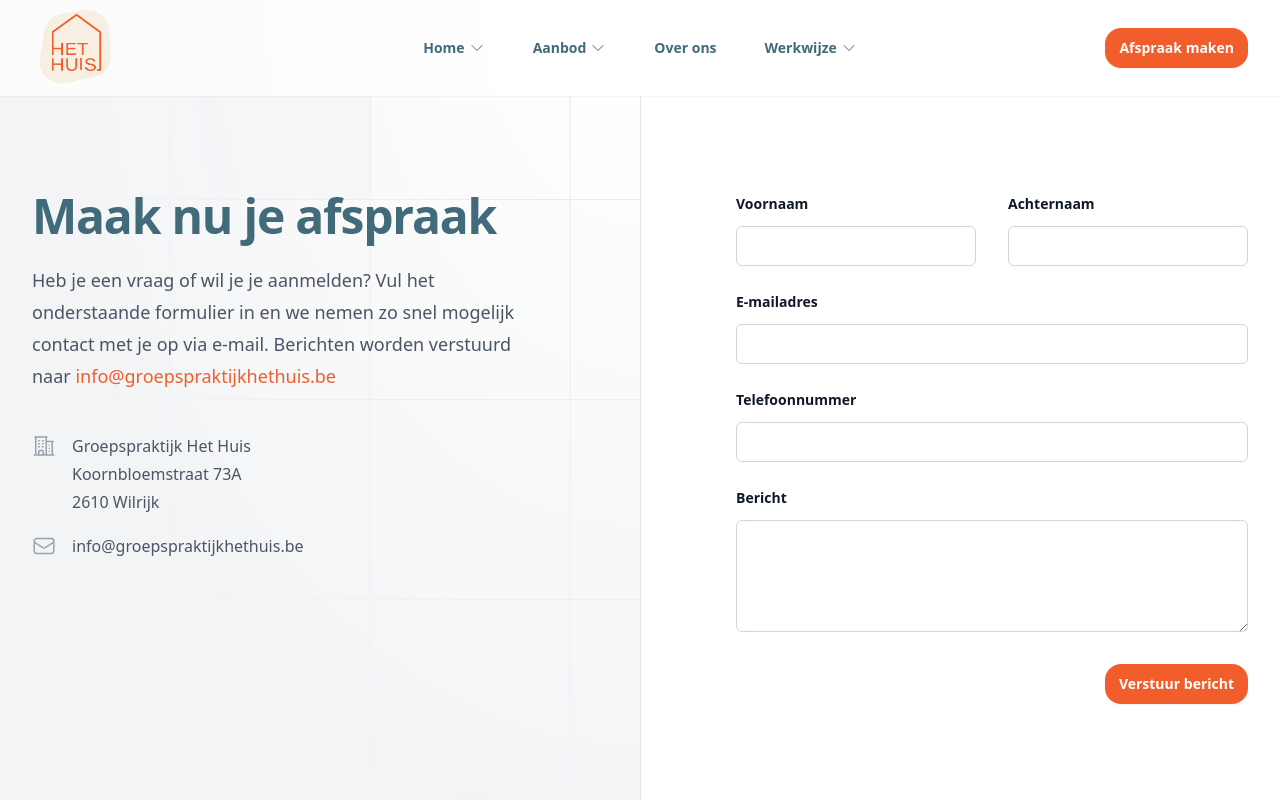
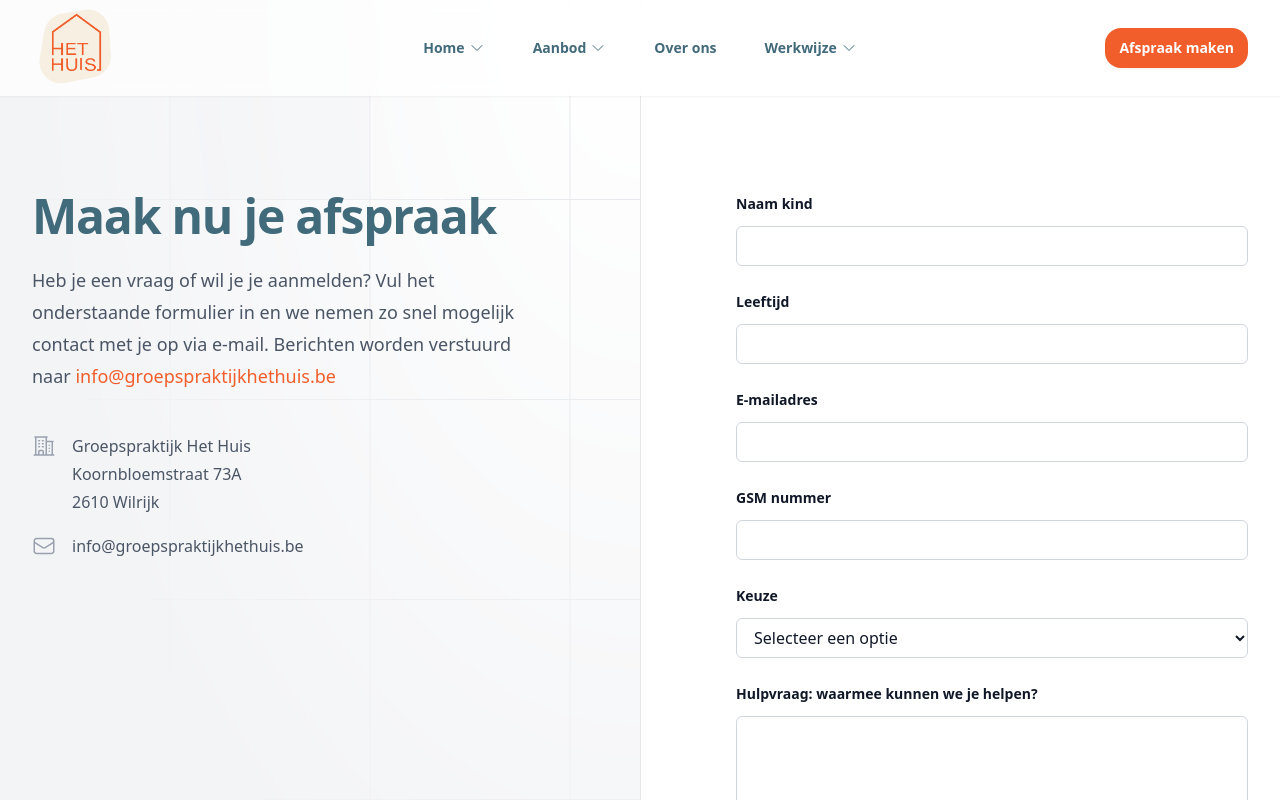
Before and after one commit to codeinkbe/groepspraktijkhethuis, a Next.js app: page /contact in a window 1280 px wide. Shown: the top 800 px of the page. Built offline with nearby package versions, Linux system fonts and the light colour scheme.

Commit message:
Update contact form fields

```diff
--- a/app/api/mailer/route.ts
+++ b/app/api/mailer/route.ts
@@ -9,10 +9,10 @@ export async function POST(request: NextRequest) {
     console.log('Mailer API called at:', new Date().toISOString());
     console.log('Environment check - RESEND_API_KEY exists:', !!process.env.RESEND_API_KEY);
 
-    const { firstName, lastName, email, phoneNumber, message } = await request.json();
+    const { childName, age, email, phoneNumber, serviceType, helpRequest } = await request.json();
 
     // Validate required fields
-    if (!firstName || !lastName || !email || !phoneNumber || !message) {
+    if (!childName || !age || !email || !phoneNumber || !serviceType || !helpRequest) {
       console.log('Validation failed - missing fields');
       return NextResponse.json(
         { error: 'Alle velden zijn verplicht' },
@@ -45,27 +45,29 @@ export async function POST(request: NextRequest) {
     const { data, error } = await resend.emails.send({
       from: 'Groepspraktijk Het Huis <noreply@groepspraktijkhethuis.be>',
       to: ['info@groepspraktijkhethuis.be'],
-      subject: `Nieuwe aanvraag van ${firstName} ${lastName}`,
+      subject: `Nieuwe aanmelding: ${serviceType} voor ${childName}`,
       html: `
         <div style="font-family: Arial, sans-serif; max-width: 600px; margin: 0 auto; padding: 20px;">
           <h2 style="color: #416a7b; border-bottom: 2px solid #f15e2c; padding-bottom: 10px;">
-            Nieuwe contactaanvraag
+            Nieuwe aanmelding
           </h2>
 
           <div style="background-color: #f7efe1; padding: 20px; border-radius: 8px; margin: 20px 0;">
-            <h3 style="color: #416a7b; margin-top: 0;">Contactgegevens</h3>
-            <p><strong>Naam:</strong> ${firstName} ${lastName}</p>
+            <h3 style="color: #416a7b; margin-top: 0;">Aanmeldingsgegevens</h3>
+            <p><strong>Naam kind:</strong> ${childName}</p>
+            <p><strong>Leeftijd:</strong> ${age} jaar</p>
             <p><strong>E-mail:</strong> ${email}</p>
-            <p><strong>Telefoon:</strong> ${phoneNumber}</p>
+            <p><strong>GSM nummer:</strong> ${phoneNumber}</p>
+            <p><strong>Aanmelding voor:</strong> ${serviceType}</p>
           </div>
 
           <div style="background-color: #c4e2f7; padding: 20px; border-radius: 8px; margin: 20px 0;">
-            <h3 style="color: #416a7b; margin-top: 0;">Bericht</h3>
-            <p style="white-space: pre-wrap; line-height: 1.6;">${message}</p>
+            <h3 style="color: #416a7b; margin-top: 0;">Hulpvraag</h3>
+            <p style="white-space: pre-wrap; line-height: 1.6;">${helpRequest}</p>
           </div>
 
           <div style="margin-top: 30px; padding-top: 20px; border-top: 1px solid #ddd; font-size: 12px; color: #666;">
-            <p>Dit bericht werd verzonden via het contactformulier op groepspraktijkhethuis.be</p>
+            <p>Deze aanmelding werd verzonden via het contactformulier op groepspraktijkhethuis.be</p>
             <p>Verzonden op: ${new Date().toLocaleString('nl-BE', {
               timeZone: 'Europe/Brussels',
               year: 'numeric',
@@ -89,7 +91,7 @@ export async function POST(request: NextRequest) {
 
     console.log('Email sent successfully:', data);
     return NextResponse.json(
-      { message: 'Bericht succesvol verzonden!' },
+      { message: 'Aanmelding succesvol verzonden!' },
       { status: 200 }
     );
 
--- a/app/contact/page.tsx
+++ b/app/contact/page.tsx
@@ -4,11 +4,12 @@ import { useState } from 'react'
 
 export default function ContactPage() {
   const [formData, setFormData] = useState({
-    firstName: '',
-    lastName: '',
+    childName: '',
+    age: '',
     email: '',
     phoneNumber: '',
-    message: ''
+    serviceType: '',
+    helpRequest: ''
   })
   const [isSubmitting, setIsSubmitting] = useState(false)
   const [submitStatus, setSubmitStatus] = useState<'idle' | 'success' | 'error'>('idle')
@@ -29,7 +30,7 @@ export default function ContactPage() {
 
       if (response.ok) {
         setSubmitStatus('success')
-        setFormData({ firstName: '', lastName: '', email: '', phoneNumber: '', message: '' })
+        setFormData({ childName: '', age: '', email: '', phoneNumber: '', serviceType: '', helpRequest: '' })
       } else {
         setSubmitStatus('error')
       }
@@ -134,18 +135,17 @@ export default function ContactPage() {
               </div>
             )}
 
-            <div className="grid grid-cols-1 gap-x-8 gap-y-6 sm:grid-cols-2">
+            <div className="grid grid-cols-1 gap-x-8 gap-y-6">
               <div>
-                <label htmlFor="firstName" className="block text-sm/6 font-semibold text-gray-900">
-                  Voornaam
+                <label htmlFor="childName" className="block text-sm/6 font-semibold text-gray-900">
+                  Naam kind
                 </label>
                 <div className="mt-2.5">
                   <input
-                    id="firstName"
-                    name="firstName"
+                    id="childName"
+                    name="childName"
                     type="text"
-                    autoComplete="given-name"
-                    value={formData.firstName}
+                    value={formData.childName}
                     onChange={handleChange}
                     required
                     className="block w-full rounded-md bg-white px-3.5 py-2 text-base text-gray-900 outline-1 -outline-offset-1 outline-gray-300 placeholder:text-gray-400 focus:outline-2 focus:-outline-offset-2 focus:outline-orange"
@@ -153,23 +153,24 @@ export default function ContactPage() {
                 </div>
               </div>
               <div>
-                <label htmlFor="lastName" className="block text-sm/6 font-semibold text-gray-900">
-                  Achternaam
+                <label htmlFor="age" className="block text-sm/6 font-semibold text-gray-900">
+                  Leeftijd
                 </label>
                 <div className="mt-2.5">
                   <input
-                    id="lastName"
-                    name="lastName"
-                    type="text"
-                    autoComplete="family-name"
-                    value={formData.lastName}
+                    id="age"
+                    name="age"
+                    type="number"
+                    min="0"
+                    max="18"
+                    value={formData.age}
                     onChange={handleChange}
                     required
                     className="block w-full rounded-md bg-white px-3.5 py-2 text-base text-gray-900 outline-1 -outline-offset-1 outline-gray-300 placeholder:text-gray-400 focus:outline-2 focus:-outline-offset-2 focus:outline-orange"
                   />
                 </div>
               </div>
-              <div className="sm:col-span-2">
+              <div>
                 <label htmlFor="email" className="block text-sm/6 font-semibold text-gray-900">
                   E-mailadres
                 </label>
@@ -186,9 +187,9 @@ export default function ContactPage() {
                   />
                 </div>
               </div>
-              <div className="sm:col-span-2">
+              <div>
                 <label htmlFor="phoneNumber" className="block text-sm/6 font-semibold text-gray-900">
-                  Telefoonnummer
+                  GSM nummer
                 </label>
                 <div className="mt-2.5">
                   <input
@@ -203,16 +204,35 @@ export default function ContactPage() {
                   />
                 </div>
               </div>
-              <div className="sm:col-span-2">
+              <div>
+                <label htmlFor="serviceType" className="block text-sm/6 font-semibold text-gray-900">
+                  Keuze
+                </label>
+                <div className="mt-2.5">
+                  <select
+                    id="serviceType"
+                    name="serviceType"
+                    value={formData.serviceType}
+                    onChange={handleChange}
+                    required
+                    className="block w-full rounded-md bg-white px-3.5 py-2 text-base text-gray-900 outline-1 -outline-offset-1 outline-gray-300 focus:outline-2 focus:-outline-offset-2 focus:outline-orange"
+                  >
+                    <option value="">Selecteer een optie</option>
+                    <option value="logopedie">Aanmelding logopedie</option>
+                    <option value="kinesitherapie">Aanmelding kinesitherapie</option>
+                  </select>
+                </div>
+              </div>
+              <div>
                 <label htmlFor="message" className="block text-sm/6 font-semibold text-gray-900">
-                  Bericht
+                  Hulpvraag: waarmee kunnen we je helpen?
                 </label>
                 <div className="mt-2.5">
                   <textarea
-                    id="message"
-                    name="message"
+                    id="helpRequest"
+                    name="helpRequest"
                     rows={4}
-                    value={formData.message}
+                    value={formData.helpRequest}
                     onChange={handleChange}
                     required
                     className="block w-full rounded-md bg-white px-3.5 py-2 text-base text-gray-900 outline-1 -outline-offset-1 outline-gray-300 placeholder:text-gray-400 focus:outline-2 focus:-outline-offset-2 focus:outline-orange"
```
